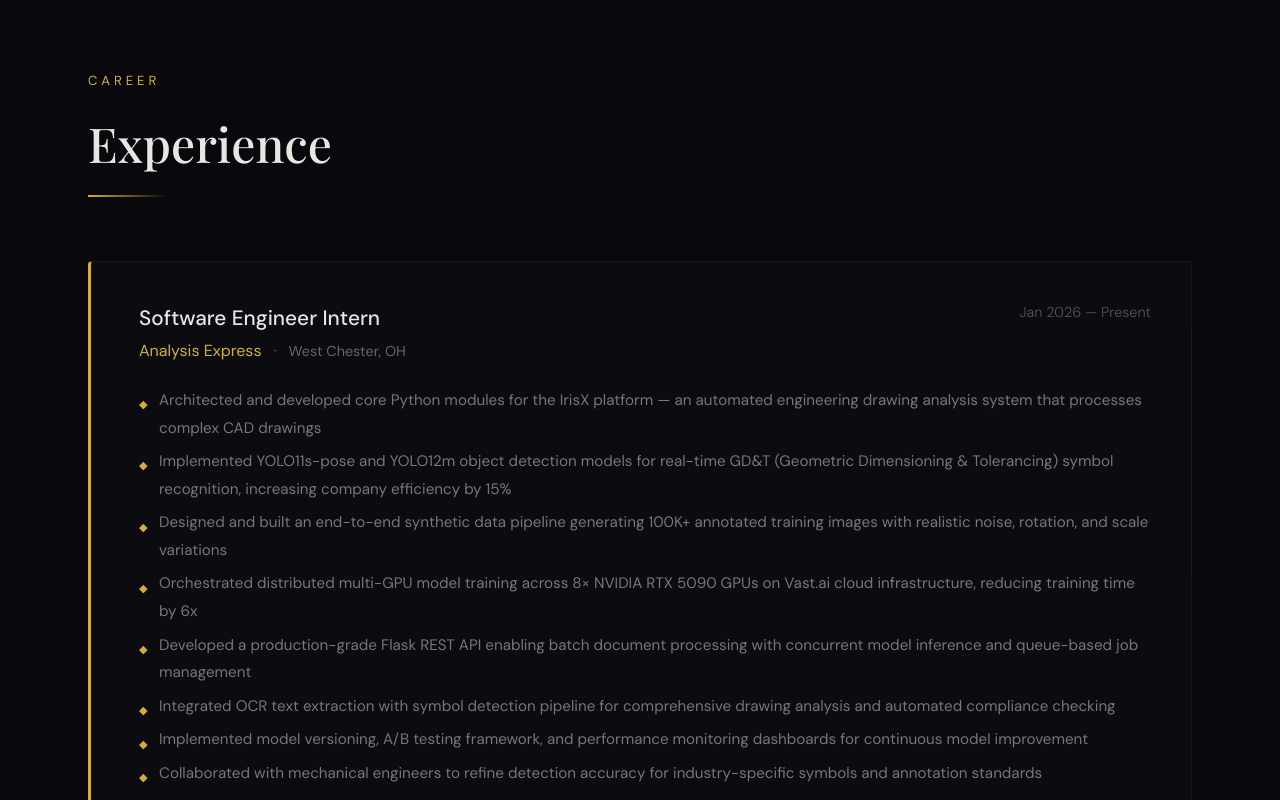
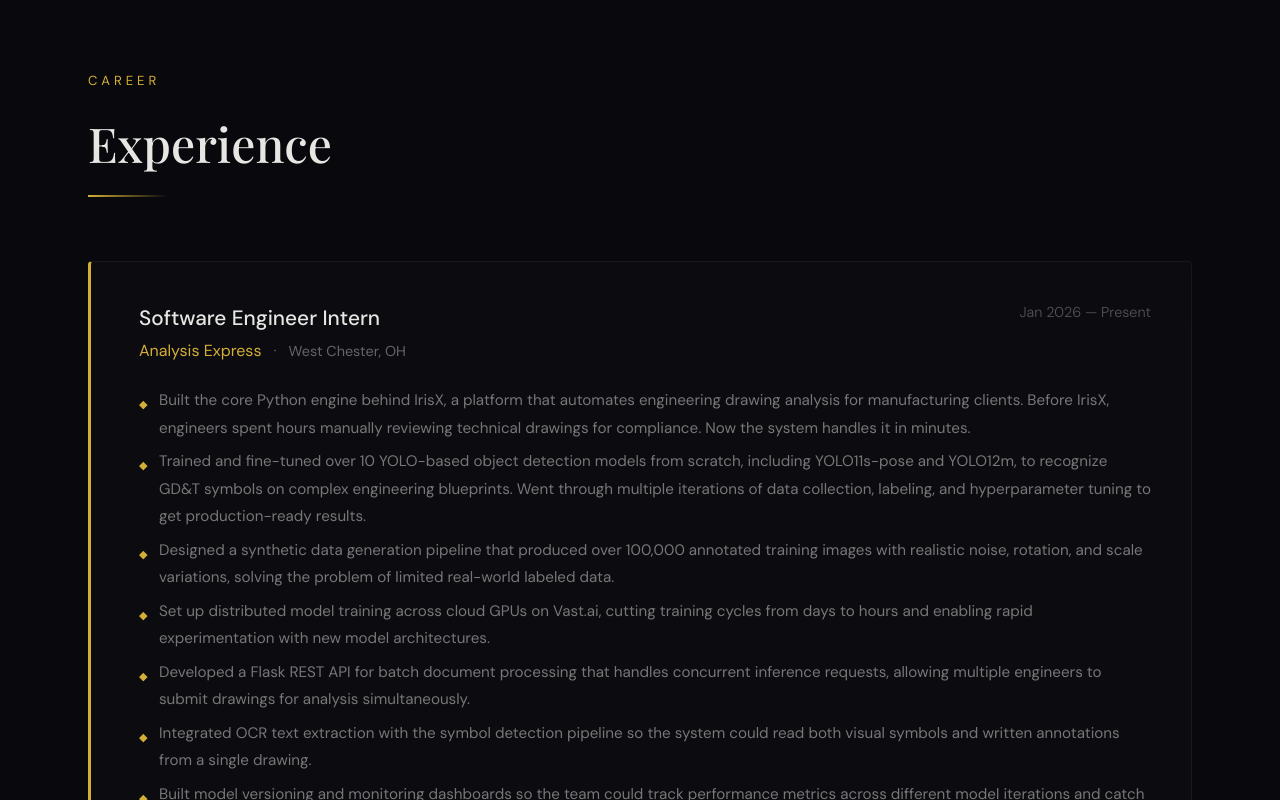
Before and after one commit to 20R01A67E6/portfolio, a Next.js app: page / in a window 1280 px wide. Shown: the part 2000-2800 px from the top of the page. Built offline with nearby package versions, Linux system fonts and the light colour scheme; no server answers.

Commit message:
Update page.jsx

```diff
--- a/app/page.jsx
+++ b/app/page.jsx
@@ -117,14 +117,14 @@
       period: "Jan 2026 — Present",
       location: "West Chester, OH",
       highlights: [
-        "Architected and developed core Python modules for the IrisX platform — an automated engineering drawing analysis system that processes complex CAD drawings",
-        "Implemented YOLO11s-pose and YOLO12m object detection models for real-time GD&T (Geometric Dimensioning & Tolerancing) symbol recognition, increasing company efficiency by 15%",
-        "Designed and built an end-to-end synthetic data pipeline generating 100K+ annotated training images with realistic noise, rotation, and scale variations",
-        "Orchestrated distributed multi-GPU model training across 8× NVIDIA RTX 5090 GPUs on Vast.ai cloud infrastructure, reducing training time by 6x",
-        "Developed a production-grade Flask REST API enabling batch document processing with concurrent model inference and queue-based job management",
-        "Integrated OCR text extraction with symbol detection pipeline for comprehensive drawing analysis and automated compliance checking",
-        "Implemented model versioning, A/B testing framework, and performance monitoring dashboards for continuous model improvement",
-        "Collaborated with mechanical engineers to refine detection accuracy for industry-specific symbols and annotation standards"
+        "Built the core Python engine behind IrisX, a platform that automates engineering drawing analysis for manufacturing clients. Before IrisX, engineers spent hours manually reviewing technical drawings for compliance. Now the system handles it in minutes.",
+        "Trained and fine-tuned over 10 YOLO-based object detection models from scratch, including YOLO11s-pose and YOLO12m, to recognize GD&T symbols on complex engineering blueprints. Went through multiple iterations of data collection, labeling, and hyperparameter tuning to get production-ready results.",
+        "Designed a synthetic data generation pipeline that produced over 100,000 annotated training images with realistic noise, rotation, and scale variations, solving the problem of limited real-world labeled data.",
+        "Set up distributed model training across cloud GPUs on Vast.ai, cutting training cycles from days to hours and enabling rapid experimentation with new model architectures.",
+        "Developed a Flask REST API for batch document processing that handles concurrent inference requests, allowing multiple engineers to submit drawings for analysis simultaneously.",
+        "Integrated OCR text extraction with the symbol detection pipeline so the system could read both visual symbols and written annotations from a single drawing.",
+        "Built model versioning and monitoring dashboards so the team could track performance metrics across different model iterations and catch regressions early.",
+        "Worked closely with mechanical engineers to understand real-world edge cases and refine detection accuracy for industry-specific annotation standards."
       ]
     },
     {
@@ -133,16 +133,16 @@
       period: "May 2025 — Apr 2026",
       location: "Cincinnati, OH",
       highlights: [
-        "Supervised and coordinated team workflows across multiple research projects involving dataset curation and annotation",
-        "Automated weekly operations reporting using Python scripts and built interactive dashboards for real-time project tracking",
-        "Managed large-scale dataset pipelines for academic research, ensuring data quality and version control across collaborators"
+        "Coordinated team workflows across multiple research projects, managing dataset curation and annotation pipelines that supported ongoing academic research.",
+        "Built Python automation scripts that replaced manual weekly reporting, saving the team roughly 4 hours per week and generating interactive dashboards for real-time project tracking.",
+        "Maintained large-scale dataset pipelines, ensuring data quality, proper version control, and smooth handoffs between collaborators working on shared research datasets."
       ]
     }
   ];
 
   const projects = [
-    { title: "privtrain-demo", desc: "Privacy-preserving ML training system with differential privacy guarantees for sensitive data", tags: ["Python", "ML", "Privacy"], link: "https://privtrain-demo.vercel.app/" },
-    { title: "YOLO Face Detection", desc: "Real-time face detection system using YOLO architecture with live webcam inference", tags: ["YOLO", "OpenCV", "Deep Learning"], link: "https://github.com/20R01A67E6/YOLO-face-detection" }
+    { title: "privtrain-demo", desc: "An end-to-end privacy-preserving machine learning training system. Built this to explore how differential privacy can protect sensitive training data without sacrificing model accuracy. The demo walks through the full pipeline from data preprocessing to private model training and evaluation.", tags: ["Python", "ML", "Differential Privacy"], link: "https://privtrain-demo.vercel.app/" },
+    { title: "YOLO Face Detection", desc: "A real-time face detection system built with the YOLO architecture. Takes live webcam input and identifies faces with bounding boxes at 30+ FPS. Trained on custom datasets and optimized for low-latency inference, making it practical for real-world applications like attendance tracking.", tags: ["YOLO", "OpenCV", "Deep Learning"], link: "https://github.com/20R01A67E6/YOLO-face-detection" }
   ];
 
   const skillBars = [
@@ -438,7 +438,7 @@
             transition: 'opacity 0.3s ease',
             pointerEvents: scrollY > 50 ? 'none' : 'auto'
           }}>
-            <span style={{ color: '#555', fontSize: '0.7rem', letterSpacing: '2px', textTransform: 'uppercase' }}>Scroll</span>
+            <span style={{ color: '#555', fontSize: '0.7rem', letterSpacing: '2px', textTransform: 'uppercase' }}>There's more below</span>
             <div style={{ width: '1px', height: '25px', background: 'linear-gradient(to bottom, #d4af37, transparent)' }} />
           </div>
         </section>
@@ -474,10 +474,10 @@
                 It started with a simple curiosity — how do machines learn to see? That question led me from writing my first Python script to training deep learning models on multi-GPU clusters. What began as late-night experiments with image classification evolved into a genuine obsession with making computers understand the visual world the way we do.
               </p>
               <p style={{ fontSize: '1.05rem', lineHeight: 2, color: '#888', marginBottom: '1.5rem', fontWeight: '300' }}>
-                Today, I'm at Analysis Express, where I get to live that obsession every day. I build systems that read complex engineering drawings — something even experienced engineers find tedious — and turn them into structured, actionable data in seconds. When I saw our models increase the company's operational efficiency by 15%, I knew this was exactly where I was meant to be.
+                Today at Analysis Express, I get to live that obsession every day. I build systems that read complex engineering drawings, something even experienced engineers find tedious, and turn them into structured, actionable data in seconds. When I saw our automation pipeline cut manual review time by 15% across the team, I knew this was exactly where I was meant to be.
               </p>
               <p style={{ fontSize: '1.05rem', lineHeight: 2, color: '#888', fontWeight: '300' }}>
-                But I'm not just about AI. I love the entire journey from idea to deployment — designing clean APIs, crafting intuitive interfaces, and making sure the whole system works seamlessly. Whether it's generating 100K synthetic training images or building a React dashboard, I bring the same energy: build it right, make it beautiful, and never stop learning.
+                But I'm not just about AI. I love the entire journey from idea to deployment. Designing clean APIs, crafting intuitive interfaces, shipping products that real people rely on. Whether it's generating 100K training images from scratch or deploying a full-stack app on Vercel, I bring the same energy to everything I build.
               </p>
             </div>
           </div>
```
